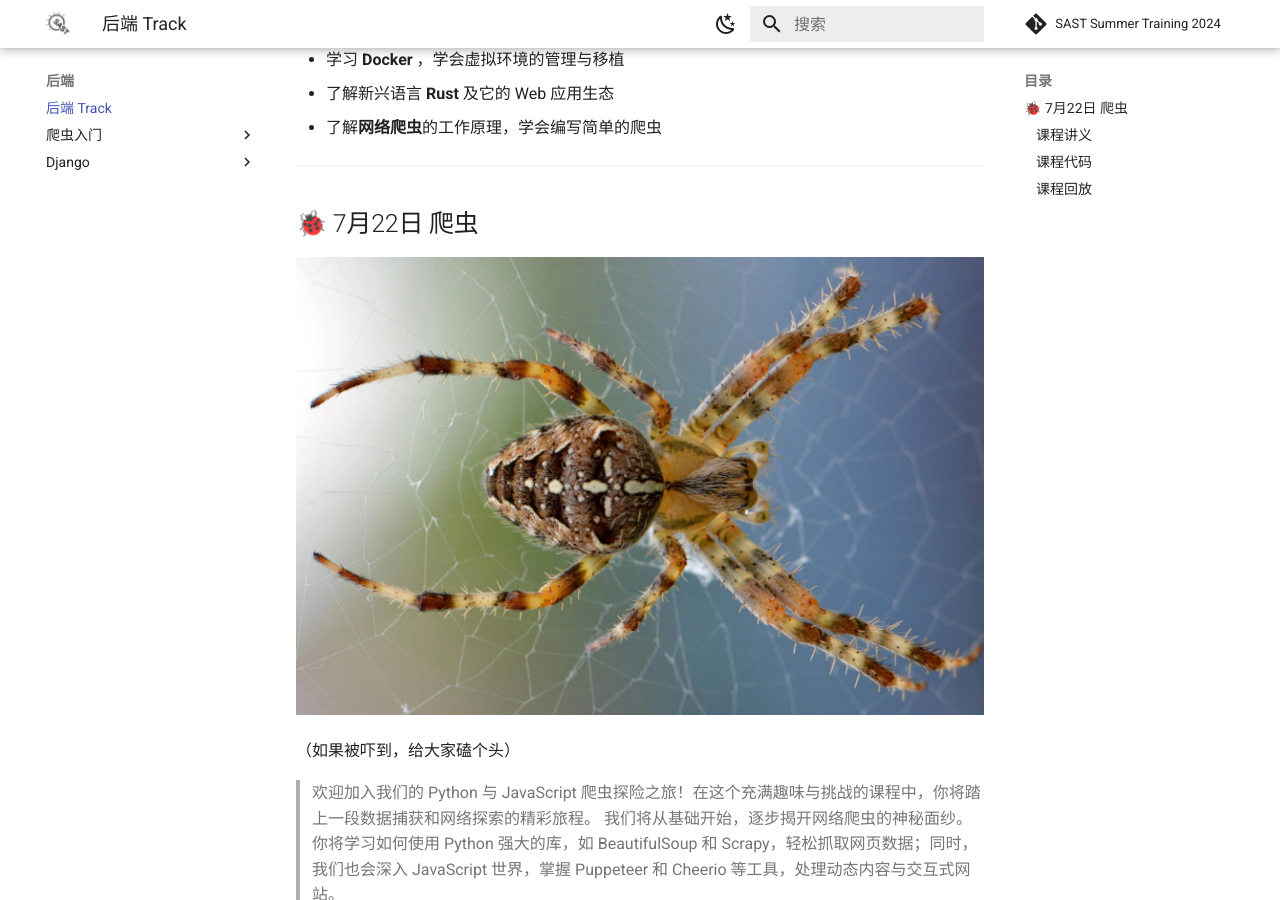
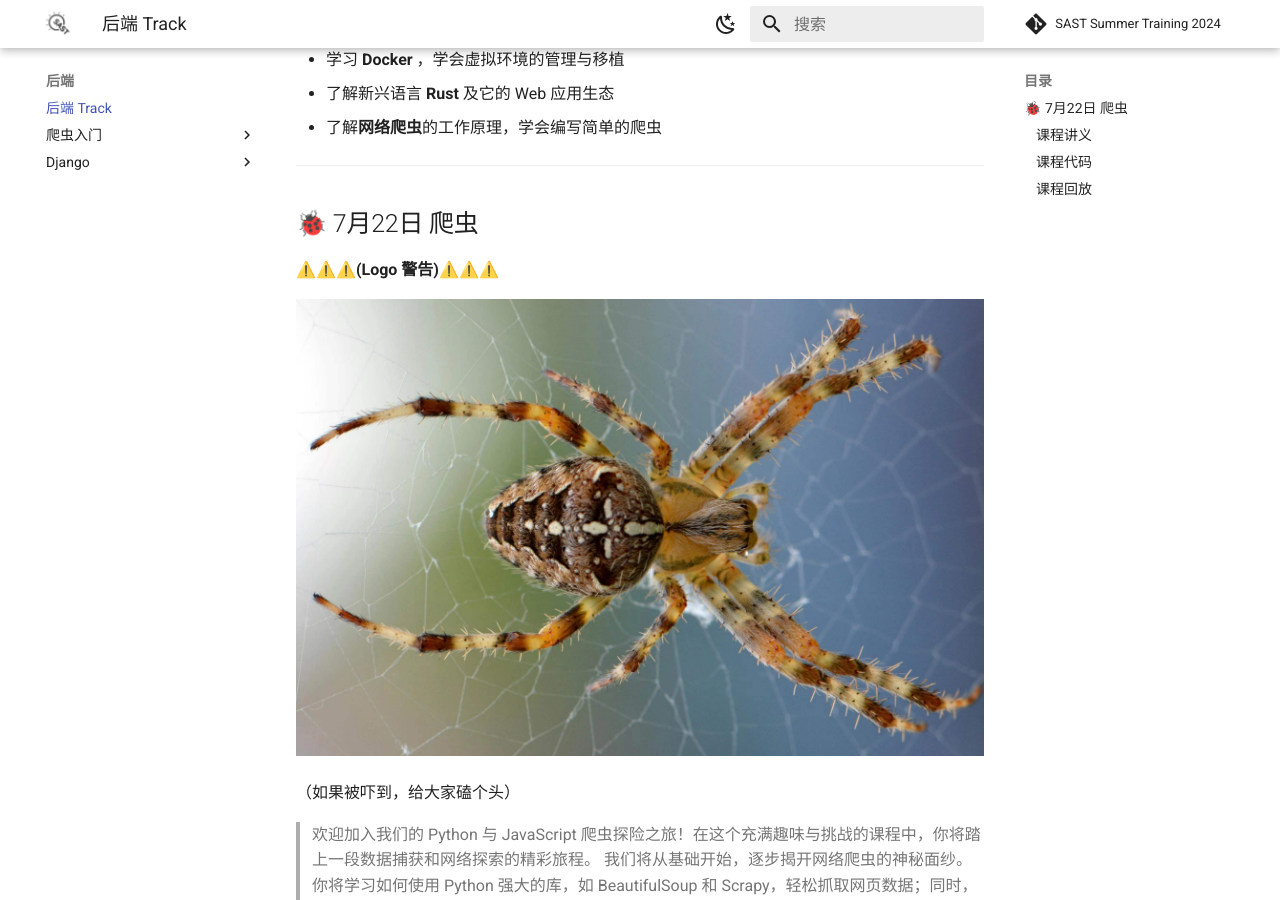
Before and after one commit to sast-summer-training-2024/sast-summer-training-2024.github.io, an MkDocs documentation site: the page built from docs/backend/index_backend.md, in a window 1280 px wide and 900 px high, scrolled down 442 px. Built offline with MkDocs 1.6.1 and Material for MkDocs 9.7.7, drawn with Linux system fonts in a browser that asks for light colours; comment, search, counter and statistics services are not loaded.

Commit message:
feat: add crawler logo's warning

```diff
--- a/docs/backend/index_backend.md
+++ b/docs/backend/index_backend.md
@@ -17,6 +17,13 @@
 
 ## 🐞 7月22日 爬虫
 
+**⚠️⚠️⚠️(Logo 警告)⚠️⚠️⚠️**
+
+
+
+
+
+
 ![logo](../images/logo/爬虫.jpg)
 
 （如果被吓到，给大家磕个头）
```
